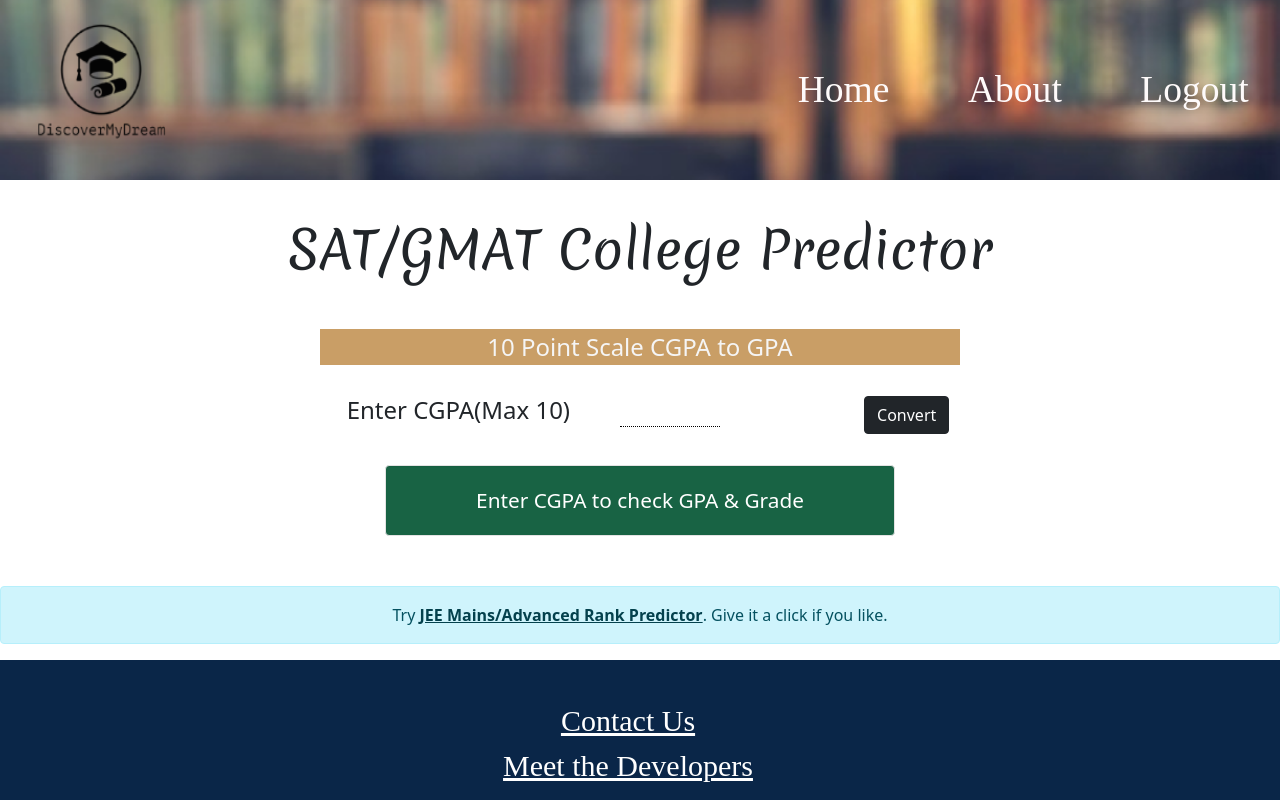
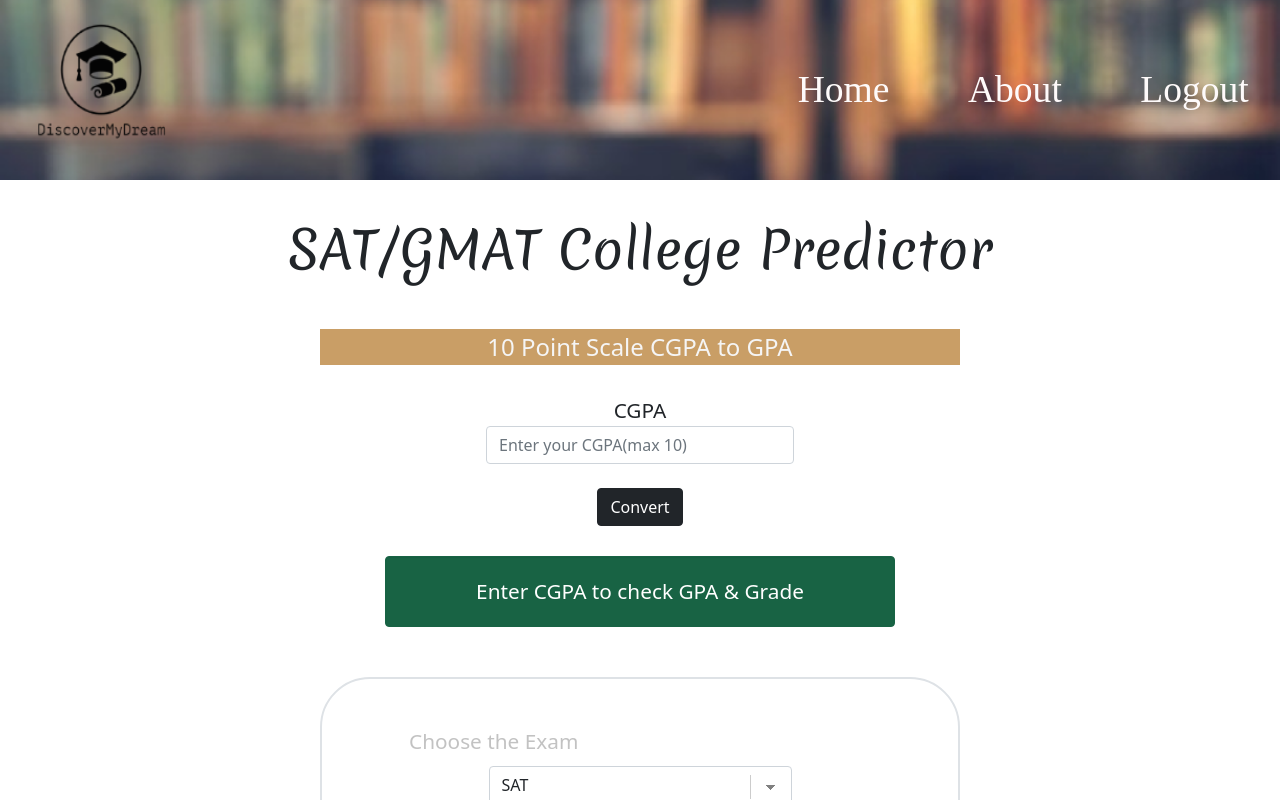
Before and after one commit to DiscoverMyDream/DiscoverMyDream---frontend, a React (Create React App) app: page /collegePrediction in a window 1280 px wide. Built offline with nearby package versions, Linux system fonts and the light colour scheme; a web font is replaced by a local one.

Commit message:
updated College Predictor

```diff
--- a/src/App.css
+++ b/src/App.css
@@ -378,12 +378,12 @@ select:-moz-focusring {
 
 .well {
   background-color: #eaedf2;
-  border-color: #cad2df;
+  border-color: '#186344';
   min-height: 20px;
     padding: 19px;
     margin-bottom: 20px;
     background-color: #f5f5f5;
-    border: 1px solid #e3e3e3;
+    border: 1px solid #186344;
     border-radius: 4px;
     -webkit-box-shadow: inset 0 1px 1px rgb(0 0 0 / 5%);
     box-shadow: inset 0 1px 1px rgb(0 0 0 / 5%);
--- a/src/components/CGPAConverter.js
+++ b/src/components/CGPAConverter.js
@@ -1,6 +1,39 @@
 import React,{useState} from 'react';
+import {
+    Container, Col, Form,
+    FormGroup, Label, Input,
+    Button, Modal, ModalFooter,
+    ModalHeader, ModalBody,
+    FormFeedback,Spinner,UncontrolledAlert,Alert
+  } from 'reactstrap';
 
 const CGPAConverter = () => {
+    const [initialState, setState] = useState({
+
+        CGPA: '',
+        touched: {
+        CGPA:false
+    }
+    })
+    const handleInputChange =(event) =>{
+
+        const target = event.target;
+
+        const value = target.value;
+
+        const name = target.name;
+
+
+        setState({
+          ...initialState,
+          [name]: value
+        });
+      }
+
+    const handleSubmit = (event) => {
+    event.preventDefault();
+    convert();
+    }
     const [showGpa,setShowGpa]=useState(false);
     const convert= () => {
         setShowGpa(true);
@@ -14,22 +47,50 @@ const CGPAConverter = () => {
             </div>
 
             <div className='row center justify-content-center' style={{alignItems:'center',paddingBottom:'30px'}}>
+                <div className='col-md-6 justify-content-center'>
+            <Form onSubmit={handleSubmit}>
+            <FormGroup className='justify-content-center ' style={{flexDirection:'row',alignContent:'center'}}>
+              <Label style={{fontSize:'130%'}}>CGPA</Label>
+              <Col sm={6} style={{margin:'auto'}} >
+              <Input
+                    type="number"
+                    name="CGPA"
+                    value={initialState.CGPA}
+                    onChange={handleInputChange}
+                    placeholder="Enter your CGPA(max 10)"
+                    required
+                    style={{width:'100%'}}
+                    step='any'
+                    min='1'
+                    max='10'
+                  />
 
-                <div className='col-md-5'>
+
+        </Col>
+              </FormGroup>
+              <br/>
+              <div class="col-md-2 text-center" style={{margin:'auto'}}>
+            <button class="btn btn-dark " type='submit' >Convert</button>
+
+
+          </div>
+</Form>
+</div>
+              { /*<div className='col-md-5'>
                     <h4>
                 Enter CGPA(Max 10)    &nbsp;  &nbsp;  &nbsp;  &nbsp;
 
                 <input type="number" required max='10' min='1' style={{border:0, borderBottom: '1px dotted', background: 'transparent'}}></input>
 
                 </h4>
-                </div>
-                <div class="col-md-2 text-center">
+    </div>*/}
+               {/*<div class="col-md-2 text-center">
             <a class="btn btn-dark " href="#" onClick={convert}>Convert</a>
 
 
-          </div>
+    </div>*/}
 
-            </div>
+    </div>
 
             <div className='row center justify-content-center'>
             <div className="col-md-5" id='show_gpa'>
--- a/src/components/CollegePrediction.js
+++ b/src/components/CollegePrediction.js
@@ -1,9 +1,99 @@
-import React from 'react';
-import { Jumbotron,Alert } from 'reactstrap';
+import React,{useState} from 'react';
+import { Jumbotron } from 'reactstrap';
+import {
+    Container, Col, Form,
+    FormGroup, Label, Input,
+    Button, Modal, ModalFooter,
+    ModalHeader, ModalBody,
+    FormFeedback,Spinner,UncontrolledAlert,Alert
+  } from 'reactstrap';
 import CGPAConverter from './CGPAConverter';
 import NavDash from './NavDash';
 
 const CollegePrediction = () => {
+    const [initialState, setState] = useState({
+        SelectedExam: 'SAT',
+        Marks: '',
+        SCollege:'California Institute of Technology',
+        GCollege:'Stanford GSB',
+        GPA: '',
+        touched: {
+        Marks:false,
+        GPA:false
+    }
+    })
+    const [modal, setModal] = React.useState(false);
+
+    const toggle = () => setModal(!modal);
+    const handleInputChange =(event) =>{
+
+        const target = event.target;
+
+        const value = target.value;
+
+        const name = target.name;
+
+
+        setState({
+          ...initialState,
+          [name]: value
+        });
+      }
+      const handleSubmit = (event) => {
+        event.preventDefault();
+        toggle();
+        }
+    const satClg = [
+        'California Institute of Technology',
+        'Harvard University',
+        'Washington University in St Louis',
+        'Duke University',
+        'University of Chicago',
+        'Stanford University',
+        'Massachusetts Institute of Technology',
+        'Yale University',
+        'Princeton University',
+        'Harvey Mudd College',
+        'Johns Hopkins University',
+        'Rice University',
+        'Dartmouth College',
+        'Vanderbilt University',
+        'Columbia University in the City of New York',
+        'Webb Institute',
+        'University of Notre Dame',
+        'Swarthmore College',
+        'University of Pennsylvania',
+        'Carnegie Mellon University'
+      ]
+      const gmatClg=[
+        'Stanford GSB',
+       'Wharton (UPenn)',
+        'Chicago Booth',
+        'Harvard Business School',
+        'Kellogg (Northwestern)',
+        'Yale SOM',
+        'New York Stern',
+        'Tuck (Dartmouth)',
+        'MIT Sloan',
+        'Columbia University',
+        'Berkeley Haas',
+        'UCLA Anderson',
+        'Ross Michigan',
+        'Darden (Virginia)',
+        'UNC Kenan-Flagler',
+        'Cornell Johnson',
+        'Duke Fuqua',
+        'Washington Univ. (Olin)',
+        'McCombs (Texas-Austin)',
+        'Georgetown McDonough',
+        'Carnegie Mellon Tepper',
+      ]
+      const clgL=initialState.SelectedExam=='SAT'?satClg:gmatClg
+    const pairList = clgL.map((k) => {
+        return (
+            <option key={k} value={k}>{k}</option>
+        )
+    } );
     return (
         <div className='container-fluid' style={{padding:0}}>
         <div className='container-fluid' style={{backgroundImage:"url('assets/images/header.png')",backgroundPosition: 'center',
@@ -21,6 +111,98 @@ const CollegePrediction = () => {
                 </div>
             </Jumbotron>
             <CGPAConverter/>
+            <div className='container-fluid justify-content-center'>
+                <div className='row justify-content-center' style={{paddingBottom:'20px'}}>
+                <div className='col-md-6 justify-content-center border border-2' style={{borderRadius:'50px 50px',borderColor:'green',backgroundColor:'#FFFFFF',padding:'15px'}}>
+
+            <Form onSubmit={handleSubmit}>
+          <FormGroup className='rowL'>
+              <Label style={{fontSize:'130%'}} >Choose the Exam</Label>
+              <Col sm={6}>
+          <Input type="select" name="SelectedExam" required onChange={handleInputChange} className='minimal' >
+            <option>SAT</option>
+            <option>GMAT</option>
+
+          </Input>
+        </Col>
+              </FormGroup>
+              <FormGroup className='rowL justify-content-center'>
+              <Label style={{fontSize:'130%'}}>GPA</Label>
+              <Col sm={6}>
+              <Input
+                    type="number"
+                    name="GPA"
+                    value={initialState.GPA}
+                    onChange={handleInputChange}
+                    placeholder="Enter your GPA(max 4)"
+                    required
+                    style={{width:'100%'}}
+                    step='0.01'
+                    min='0.31'
+                    max='4'
+                  />
+
+
+        </Col>
+              </FormGroup>
+              <FormGroup className='rowL justify-content-center'>
+              <Label style={{fontSize:'130%'}} >Marks</Label>
+              <Col sm={6}>
+              <Input
+                    type="number"
+                    name="Marks"
+                    value={initialState.Marks}
+                    onChange={handleInputChange}
+                    placeholder={initialState.SelectedExam=='SAT'?'Enter your Marks(out of 1600)':'Enter your Marks(out of 800)'}
+                    min={initialState.SelectedExam=='SAT'?400:200}
+                    max={initialState.SelectedExam=='SAT'?1600:800}
+                    required
+                    style={{width:'100%'}}
+                  />
+
+
+        </Col>
+              </FormGroup>
+              <FormGroup className='rowL'>
+              <Label style={{fontSize:'130%'}} >Select the college</Label>
+              <Col sm={6}>
+          <Input type="select" name="College" required onChange={handleInputChange} className='minimal' value={initialState.SelectedExam=='SAT'?initialState.SCollege:initialState.GCollege}>
+            {pairList}
+
+          </Input>
+        </Col>
+              </FormGroup>
+
+
+              <br/><br/>
+              < div  className="rowL">
+    <button type='submit' style={{width:'50%'}}>Predict Now</button>
+    <br/><br/>
+  </div>
+  </Form>
+  <Modal isOpen={modal} toggle={toggle}>
+                <ModalHeader
+                    toggle={toggle}><h2>{initialState.SelectedExam} College Predictor</h2></ModalHeader>
+                <ModalBody style={{alignItems:'center',alignSelf:'center',textAlign:'center'}}>
+
+                    <img src='/assets/images/scholar.png'
+              style={{maxHeight:'100%',width:'200px',height:'200px',display:'block',margin:'auto'}} />
+
+                   <br/><br/>
+                    <h2 style={{alignSelf:'center'}}>
+                    Chances of your getting into <span style={{color:'purple'}}> {initialState.SelectedExam=='SAT'?initialState.SCollege:initialState.GCollege}</span> is <br/><strong style={{alignContent:'center'}}> 67%</strong>
+                    <br/><br/>
+
+                    </h2>
+                    Explore <a href=''>more</a> about this University.
+                </ModalBody>
+                <ModalFooter style={{alignItems:'center'}} className='justify-content-center'>
+                    <Button color="primary" onClick={toggle}>Use Again</Button>
+                </ModalFooter>
+            </Modal>
+  </div>
+  </div>
+  </div>
             <Alert color="info">
         Try  <a href="/rankPrediction" className="alert-link">JEE Mains/Advanced Rank Predictor</a>. Give it a click if you like.
       </Alert>
```
